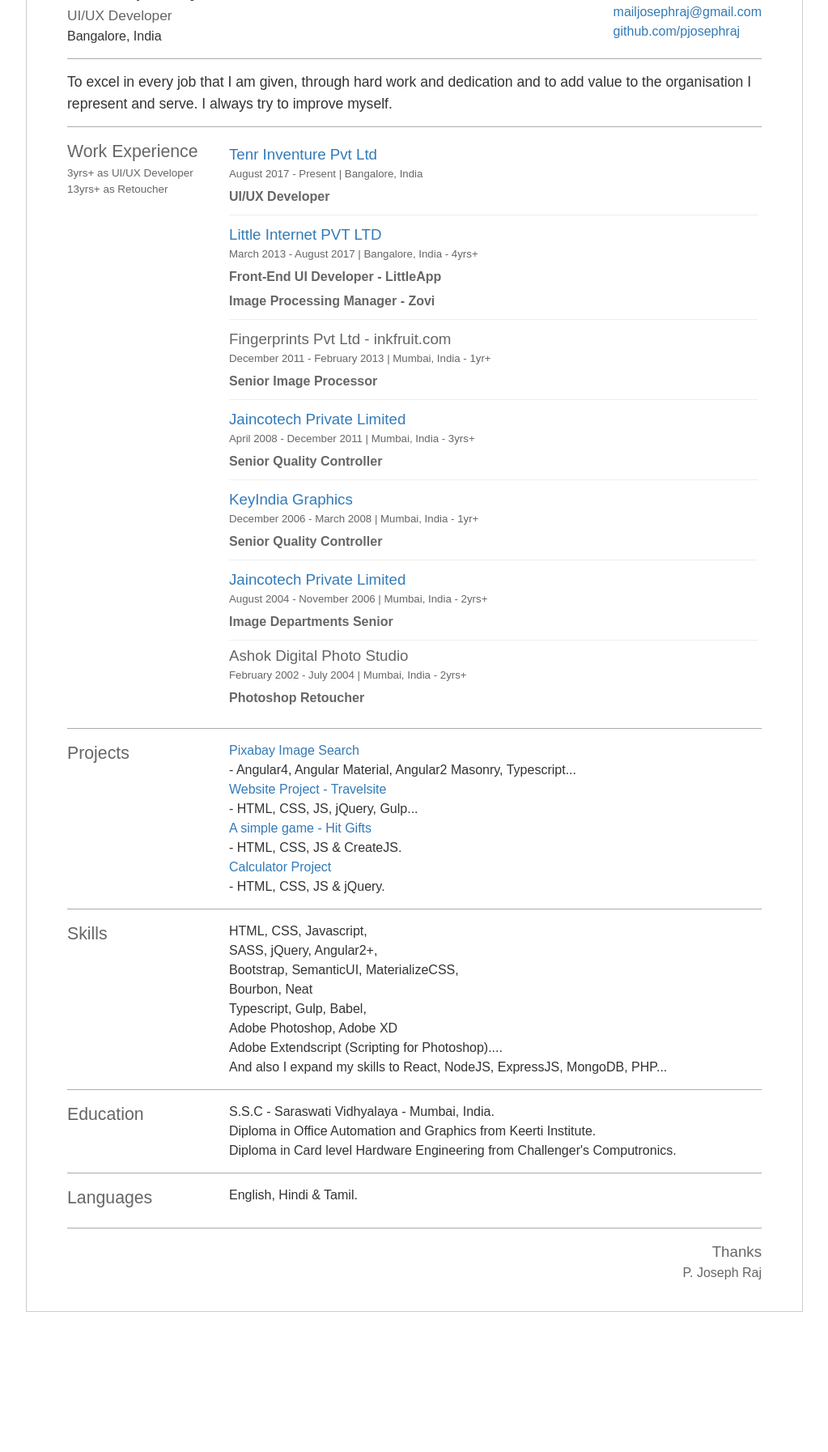
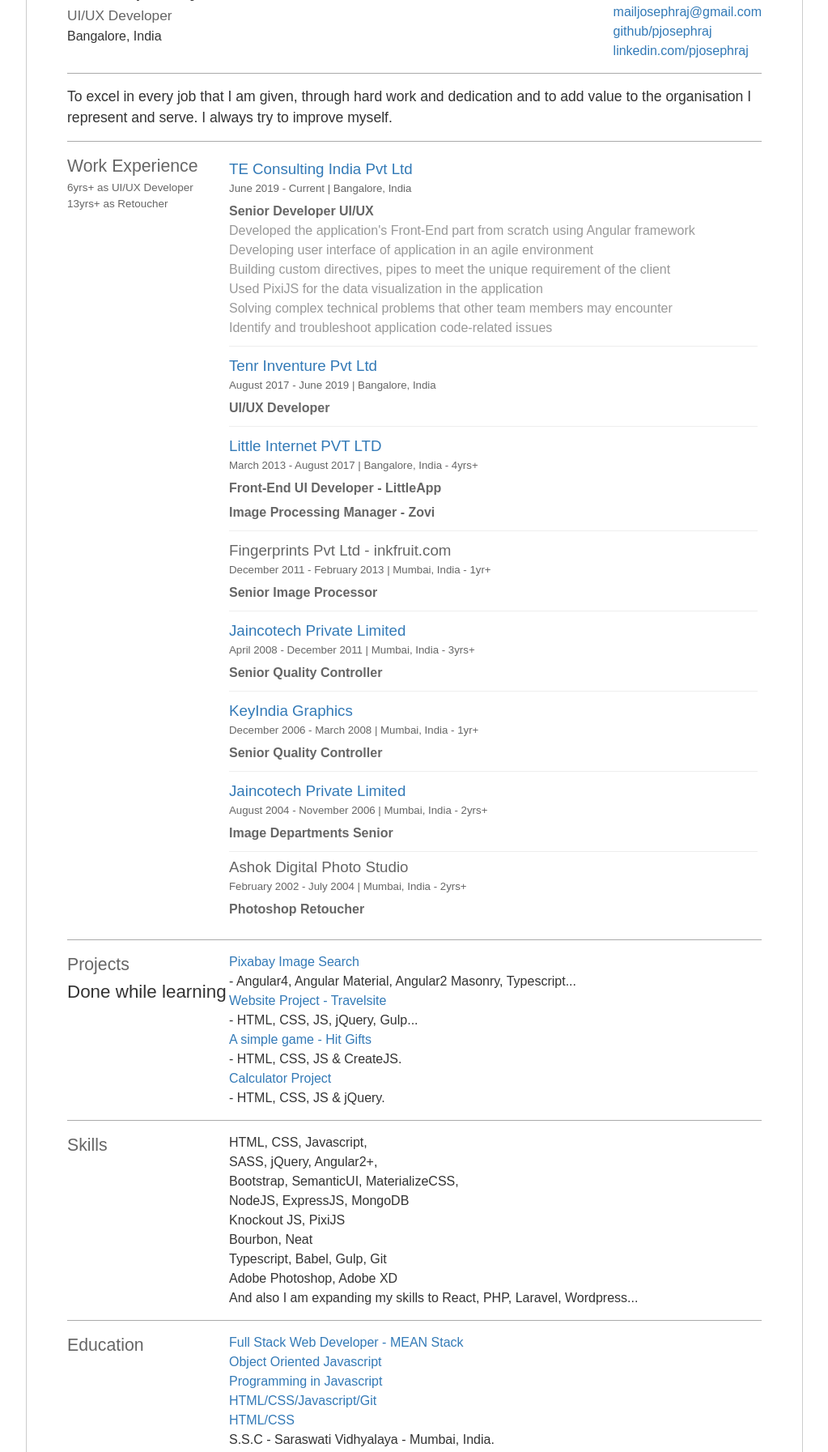
Before and after one commit to pjosephraj/pjosephraj.github.io, a plain HTML site: page index.html in a window 1280 px wide. Shown: the part 102-1895 px from the top of the page at 81% size, without its empty margins (128-1151 px from the left). Before the commit the page ends 1752 px from the top, so only its background shows below. Drawn offline with Linux system fonts and the light colour scheme; a web font is replaced by a local one.

Commit message:
Updated,,,

```diff
--- a/index.html
+++ b/index.html
@@ -28,7 +28,8 @@
           <div class="info-right">
             <a href="tel:+918123121196">+91 8123121196</a>
             <a href="mailto:mailjosephraj@gmail.com">mailjosephraj@gmail.com</a>
-            <a href="https://github.com/pjosephraj" target="_blank">github.com/pjosephraj</a>
+            <a href="https://github.com/pjosephraj" target="_blank">github/pjosephraj</a>
+            <a href="https://www.linkedin.com/in/pjosephraj/" target="_blank">linkedin.com/pjosephraj</a>
           </div>
       </div>
       <div class="block objective">
@@ -39,94 +40,59 @@
       <div class="block work-exp">
         <div class="left">
           <h2>Work Experience</h2>
-          <p>3yrs+ as UI/UX Developer</p>
+          <p>6yrs+ as UI/UX Developer</p>
           <p>13yrs+ as Retoucher</p>
         </div>
         <div class="right">
           <ul class="block-detail">
             <li>
-              <h3><a href="http://www.tenrglobal.com" target="_blank">Tenr Inventure Pvt Ltd</a></h3>
-              <h5>August 2017 - Present | Bangalore, India</h5>
+              <h3><a href="http://thirdeyeconsulting.in/" target="_blank">TE Consulting India Pvt Ltd</a></h3>
+              <h5>June 2019 - Current | Bangalore, India</h5>
+              <h4 class="pos"><span>Senior Developer UI/UX</span></h4>
+              <ul class="exp">
+                <li>Developed the application's Front-End part from scratch using Angular framework</li>
+                <li>Developing user interface of application in an agile environment</li>
+                <li>Building custom directives, pipes to meet the unique requirement of the client</li>
+                <li>Used PixiJS for the data visualization in the application</li>
+                <li>Solving complex technical problems that other team members may encounter</li>
+                <li>Identify and troubleshoot application code-related issues</li>
+              </ul>
+            </li>
+            <li>
+              <h3><a href="https://tenrglobal.com/" target="_blank">Tenr Inventure Pvt Ltd</a></h3>
+              <h5>August 2017 - June 2019 | Bangalore, India</h5>
               <h4 class="pos"><span>UI/UX Developer</span></h4>
-              <!-- <ul class="exp">
-                <li>Monitoring &amp; Guiding Image Processing Team</li>
-                <li>Getting the images done as per the requirements for e-commerce website</li>
-                <li>Banner Designing</li>
-                <li>Raw Processing, Color Correction, Retouching, </li>
-                <li>Quality checking, Archiving the images.....</li>
-              </ul> -->
             </li>
             <li>
               <h3><a href="http://www.littleapp.in" target="_blank">Little Internet PVT LTD</a></h3>
               <h5>March 2013 - August 2017 | Bangalore, India - 4yrs+</h5>
               <h4 class="pos"><span>Front-End UI Developer</span> - LittleApp</h4>
-              <!-- <ul class="exp">
-                <li>Developing UI/UX designs</li>
-                <li>Adding Interactivity using Javascript</li>
-                <li>Page Designing &amp; Developing</li>
-                <li>Icon Designing</li>
-              </ul> -->
               <h4 class="pos"><span>Image Processing Manager</span> - Zovi</h4>
-              <!-- <ul class="exp">
-                <li>Managing - Image Processing Team</li>
-                <li>Creating Photoshop Scripts for repetitive jobs</li>
-                <li>Banners &amp; Homepage Designing</li>
-                <li>Retouching, Quality checking, Archiving</li>
-                <li>Getting the images done as per the requirements for e-commerce websites</li>
-              </ul> -->
             </li>
             <li>
               <h3>Fingerprints Pvt Ltd - inkfruit.com</h3>
               <h5>December 2011 - February 2013 | Mumbai, India - 1yr+</h5>
               <h4 class="pos"><span>Senior Image Processor</span></h4>
-              <!-- <ul class="exp">
-                <li>Monitoring &amp; Guiding Image Processing Team</li>
-                <li>Getting the images done as per the requirements for e-commerce website</li>
-                <li>Banner Designing</li>
-                <li>Raw Processing, Color Correction, Retouching, </li>
-                <li>Quality checking, Archiving the images.....</li>
-              </ul> -->
             </li>
             <li>
               <h3><a href="http://www.proimageexperts.com/" target="_blank">Jaincotech Private Limited</a></h3>
               <h5>April 2008 - December 2011 | Mumbai, India - 3yrs+</h5>
               <h4 class="pos"><span>Senior Quality Controller</span></h4>
-              <!-- <ul class="exp">
-                <li>Beauty Retouching,</li>
-                <li>Quality Checking,</li>
-                <li>Training Operators for Quality controlling,</li>
-                <li>Maintaining Production Reports,</li>
-                <li>Handling Wedding Album Department.</li>
-              </ul> -->
             </li>
             <li>
               <h3><a href="http://www.keyindiagraphics.com/" target="_blank">KeyIndia Graphics</a></h3>
               <h5>December 2006 - March 2008 | Mumbai, India - 1yr+</h5>
               <h4 class="pos"><span>Senior Quality Controller</span></h4>
-              <!-- <ul class="exp">
-                <li>Beauty Retouching,</li>
-                <li>Doing Clients Samples,</li>
-                <li>Production with Performance Monitoring,</li>
-                <li>Training Operators for Quality Controlling,</li>
-                <li>Communicating with the clients when needed.</li>
-              </ul> -->
             </li>
             <li>
               <h3><a href="http://www.proimageexperts.com/" target="_blank">Jaincotech Private Limited</a></h3>
               <h5>August 2004 - November 2006 | Mumbai, India - 2yrs+</h5>
               <h4 class="pos"><span>Image Departments Senior</span></h4>
-              <!-- <ul class="exp">
-                <li>Training and leading the departments.</li>
-                <li>Quality Controlling...</li>
-              </ul> -->
             </li>
             <li>
               <h3>Ashok Digital Photo Studio</h3>
               <h5>February 2002 - July 2004 | Mumbai, India - 2yrs+</h5>
               <h4 class="pos"><span>Photoshop Retoucher</span></h4>
-              <!-- <ul class="exp">
-                <li>Photo restoration and QC for the other operator's work.</li>
-              </ul> -->
             </li>
           </ul>
         </div>
@@ -135,6 +101,7 @@
       <div class="block skills">
         <div class="left">
           <h2>Projects</h2>
+          <div class="skills-text">Done while learning</div>
         </div>
         <div class="right">
           <ul class="block-detail">
@@ -155,12 +122,14 @@
             <li>HTML, CSS, Javascript,</li>
             <li>SASS, jQuery, Angular2+,</li>
             <li>Bootstrap, SemanticUI, MaterializeCSS,</li>
+            <li>NodeJS, ExpressJS, MongoDB</li>
+            <li>Knockout JS, PixiJS</li>
             <li>Bourbon, Neat</li>
-            <li>Typescript, Gulp, Babel,</li>
+            <li>Typescript, Babel, Gulp, Git</li>
             <li>Adobe Photoshop, Adobe XD</li>
-            <li>Adobe Extendscript (Scripting for Photoshop)....</li>
+            <!-- <li>Adobe Extendscript (Scripting for Photoshop)....</li> -->
             <!-- <li>Google Sheets / MS Excel - Reporting</li> -->
-            <li>And also I expand my skills to React, NodeJS, ExpressJS, MongoDB, PHP...</li>
+            <li>And also I am expanding my skills to React, PHP, Laravel, Wordpress...</li>
           </ul>
         </div>
       </div>
@@ -171,9 +140,14 @@
         </div>
         <div class="right">
           <ul class="block-detail">
+            <li><a href="https://success.simplilearn.com/821b9854-336c-43a5-98f8-59746ee79e8a#gs.79mksu" target="_blank">Full Stack Web Developer - MEAN Stack</a></li>
+            <li><a href="https://www.udemy.com/certificate/UC-ZYELJVIC/" target="_blank">Object Oriented Javascript</a></li>
+            <li><a href="https://www.udemy.com/certificate/UC-FVA8XU6V/" target="_blank">Programming in Javascript</a></li>
+            <li><a href="https://www.udemy.com/certificate/UC-A8LGKB20/" target="_blank">HTML/CSS/Javascript/Git</a></li>
+            <li><a href="https://www.udemy.com/certificate/UC-K1JDXJAY/" target="_blank">HTML/CSS</a></li>
             <li>S.S.C - Saraswati Vidhyalaya - Mumbai, India.</li>
-            <li>Diploma in Office Automation and Graphics from Keerti Institute.</li>
-            <li>Diploma in Card level Hardware Engineering from Challenger's Computronics.</li>
+            <!-- <li>Diploma in Office Automation and Graphics from Keerti Institute.</li>
+            <li>Diploma in Card level Hardware Engineering from Challenger's Computronics.</li> -->
           </ul>
         </div>
       </div>
```
